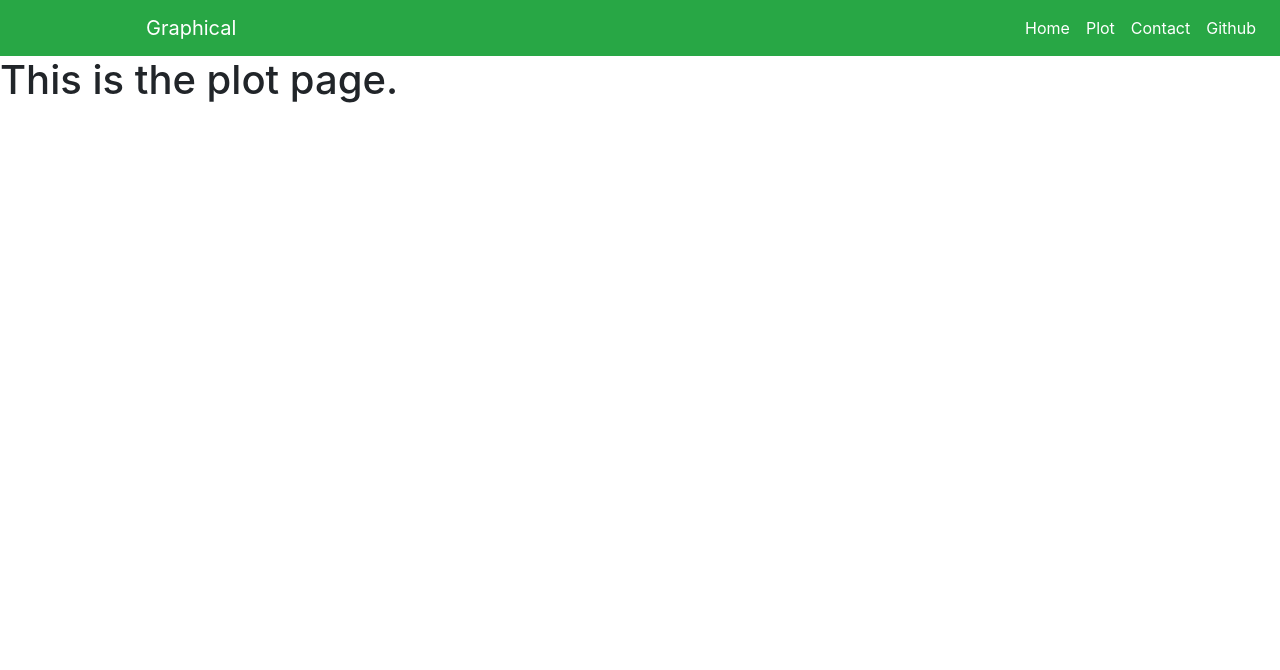
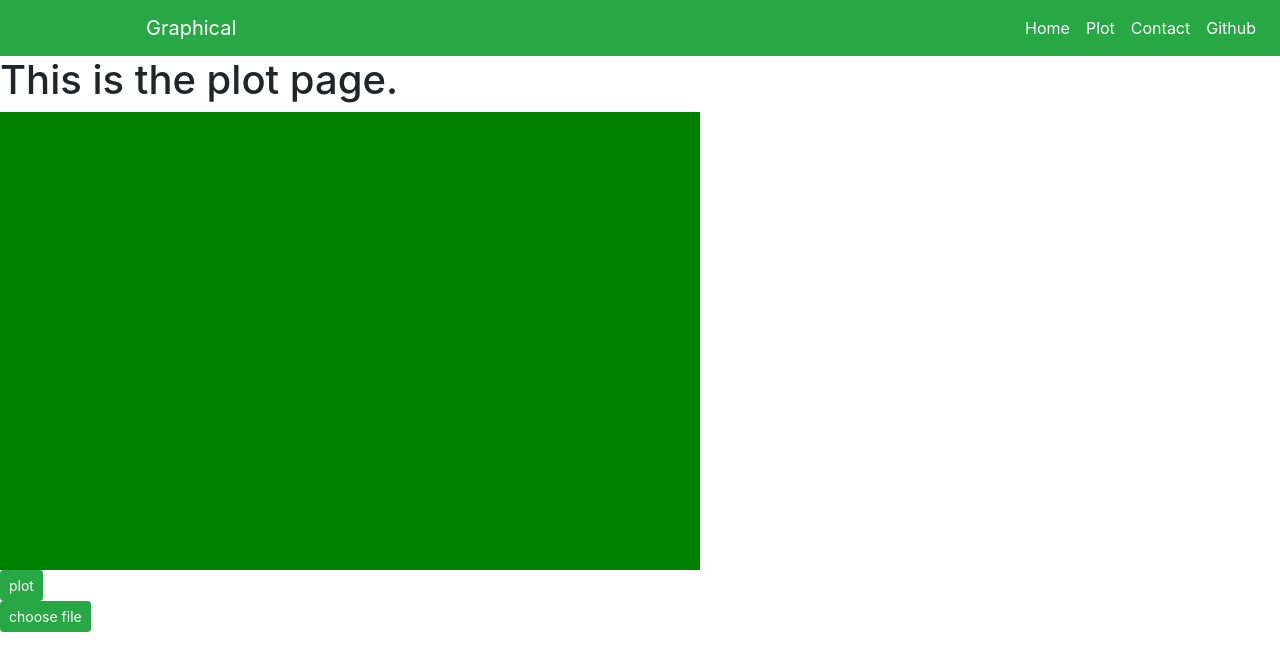
Before and after one commit to Lateo16/graphical, a Vue app: page /plot in a window 1280 px wide. Shown: the top 670 px of the page. Built offline with nearby package versions, Linux system fonts and the light colour scheme.

Commit message:
started the plot page

```diff
--- a/src/screens/PlotPage.vue
+++ b/src/screens/PlotPage.vue
@@ -1,15 +1,29 @@
 <template>
   <div>
       <h1>This is the plot page.</h1>
+      <div class="plot-section">
+      </div>
+      <div class="plot-btns">
+        <PlotBtn btnName="plot"/>
+        <PlotBtn btnName="choose file"/>
+      </div>
   </div>
 </template>
 
 <script>
+import PlotBtn from "../components/PlotBtn";
 export default {
-    name: 'PlotPage'
+    name: 'PlotPage',
+    components: {
+      PlotBtn,
+    }
 }
 </script>
 
 <style scoped>
-
+  .plot-section {
+    width:700px;
+    height: 458px;
+    background-color: green;
+  }
 </style>
```
